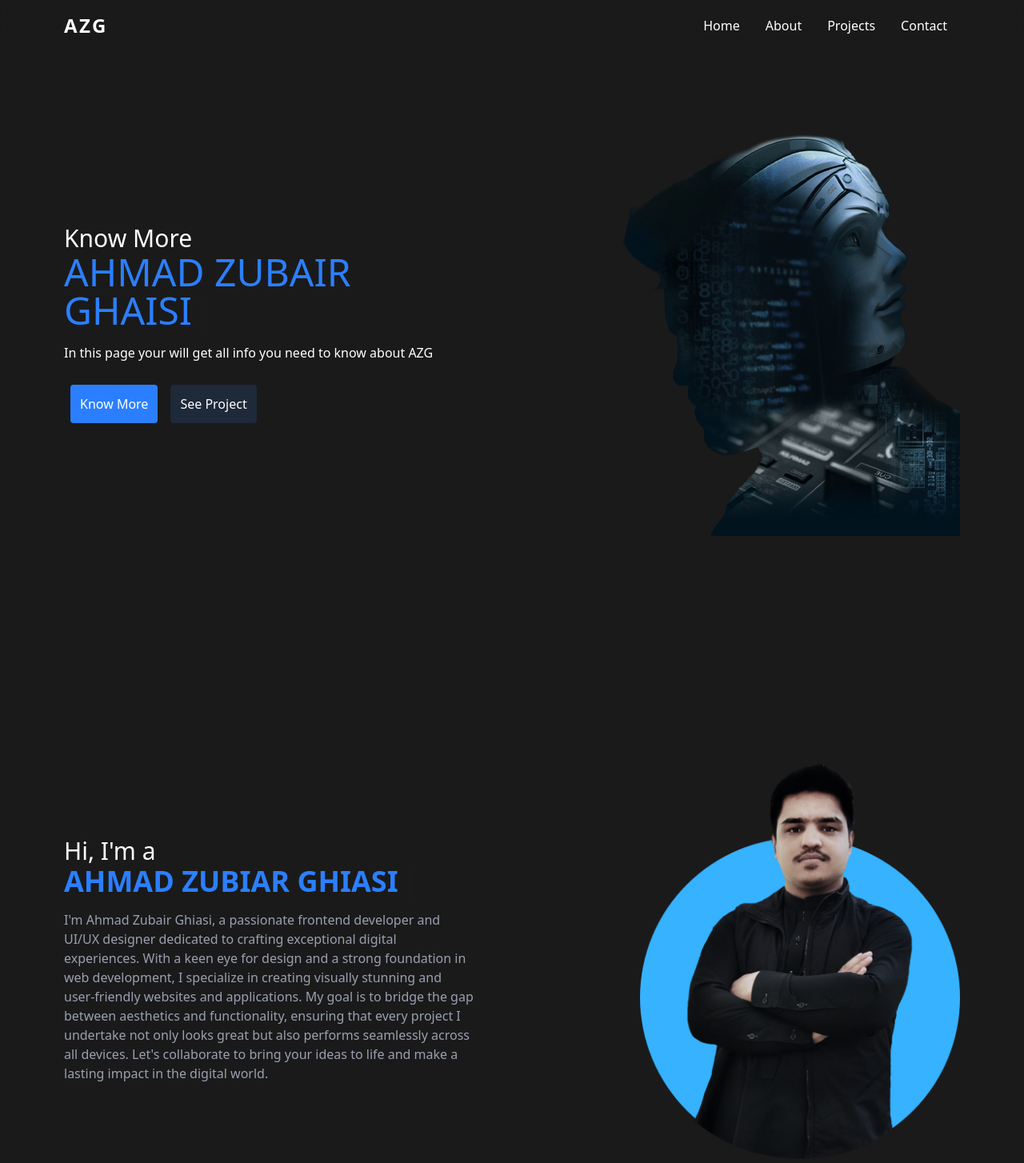
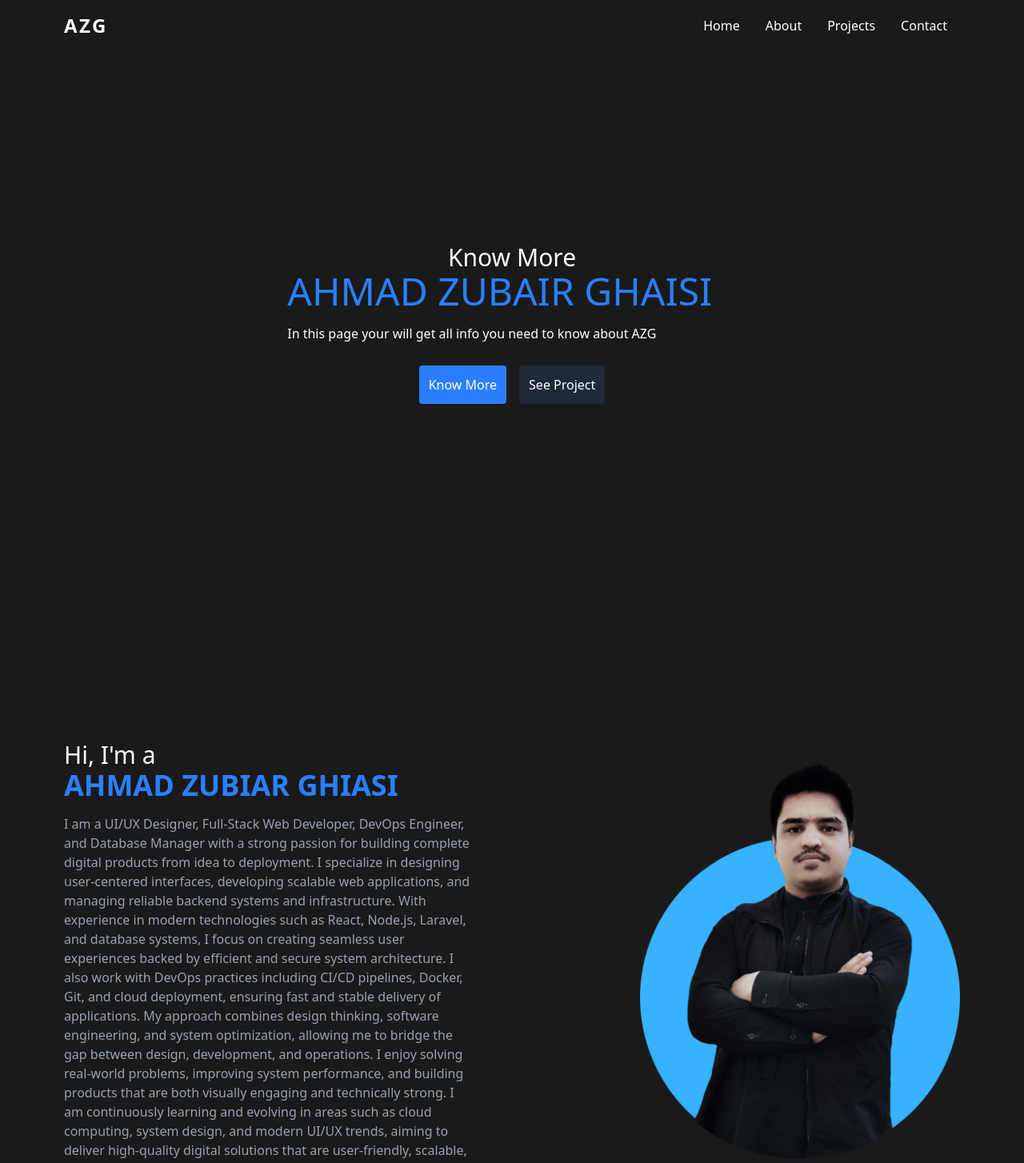
Before and after one commit to AhmadZubairGhiasy/azgportfolidweb002, a Next.js app: page /about in a window 1280 px wide. Shown: the top 1454 px of the page at 80% size. Built offline with nearby package versions, Linux system fonts and the light colour scheme.

Commit message:
update0026

```diff
--- a/components/aboutHero.jsx
+++ b/components/aboutHero.jsx
@@ -6,9 +6,8 @@ import imge from './../public/about page photo (2).png'
 
 export default function AboutHero() {
   return (
-      <section className='w-full h-screen flex overflow-hidden items-center text-center lg:text-start lg:items-start z-0' >
+      <section className='w-full min-h-[100vh] flex items-center justify-center text-center lg:text-start lg:items-center z-0' >
 
-          <div className='w-full lg:w-1/2 h-full flex flex-col items-center lg:items-start justify-center px-20 '>
 
            <motion.div
             initial={{ opacity: 0, y: 20 }}
@@ -20,7 +19,7 @@ export default function AboutHero() {
 
 
 
-            <h1 className='text-3xl my-4 capitalize'>
+            <h1 className='w-full text-3xl text-center my-4 capitalize'>
                     know more
                       <br />
 
@@ -36,7 +35,7 @@ export default function AboutHero() {
 
             </h1>
                 <p>In this page your will get all info you need to know about AZG</p>
-              <div className='mt-5 flex flex-wrap items-center justify-center lg:justify-start '>
+              <div className='mt-5 flex flex-wrap items-center justify-center  '>
             <a href="#aboutsection" className='m-2 p-3 rounded bg-blue-500 capitalize hover:bg-blue-400' >Know More</a>
             <a href='/project' className="m-2 p-3 rounded bg-gray-800 capitalize hover:bg-blue-400">See Project</a>
 
@@ -44,23 +43,10 @@ export default function AboutHero() {
 
           </motion.div>
 
-          </div>
 
 
 
-          <div className='w-1/2 h-full hidden lg:flex items-center justify-center px-20 '>
-              <motion.div
-          initial={{opacity:0, x:100}}
-          whileInView={{opacity:1, x:0}}
-          transition={{duration:0.5, delay:0}}
-          viewport={{once:true}}
-        >
-                  <div className='w-full h-full'>
-                      <Image src={imge} alt="about page image"/>
-              </div>
-              </motion.div>
 
-          </div>
 
     </section>
   )
--- a/components/aboutsection.jsx
+++ b/components/aboutsection.jsx
@@ -36,7 +36,14 @@ export default function AboutSection() {
 
 
         <p className='text-gray-400 my-4 max-w-lg '>
-          I'm Ahmad Zubair Ghiasi, a passionate frontend developer and UI/UX designer dedicated to crafting exceptional digital experiences. With a keen eye for design and a strong foundation in web development, I specialize in creating visually stunning and user-friendly websites and applications. My goal is to bridge the gap between aesthetics and functionality, ensuring that every project I undertake not only looks great but also performs seamlessly across all devices. Let's collaborate to bring your ideas to life and make a lasting impact in the digital world.
+       I am a UI/UX Designer, Full-Stack Web Developer, DevOps Engineer, and Database Manager with a strong passion for building complete digital products from idea to deployment. I specialize in designing user-centered interfaces, developing scalable web applications, and managing reliable backend systems and infrastructure.
+
+With experience in modern technologies such as React, Node.js, Laravel, and database systems, I focus on creating seamless user experiences backed by efficient and secure system architecture. I also work with DevOps practices including CI/CD pipelines, Docker, Git, and cloud deployment, ensuring fast and stable delivery of applications.
+
+My approach combines design thinking, software engineering, and system optimization, allowing me to bridge the gap between design, development, and operations. I enjoy solving real-world problems, improving system performance, and building products that are both visually engaging and technically strong.
+
+I am continuously learning and evolving in areas such as cloud computing, system design, and modern UI/UX trends, aiming to deliver high-quality digital solutions that are user-friendly, scalable, and production-ready.
+
         </p>
               </motion.div>
 
--- a/components/herosection.jsx
+++ b/components/herosection.jsx
@@ -57,7 +57,7 @@ export default function HeroSection() {
 
                       <span className='font-light text-blue-500 uppercase text-5xl '>
                            <TextType
-                            text={["ui/ux designer", "frontend developer", "node js developer"]}
+                            text={["ui/ux designer", "full stack web developer","DevOps Engineer","database manager"]}
                             typingSpeed={75}
                             pauseDuration={1500}
                             showCursor={false}
```
